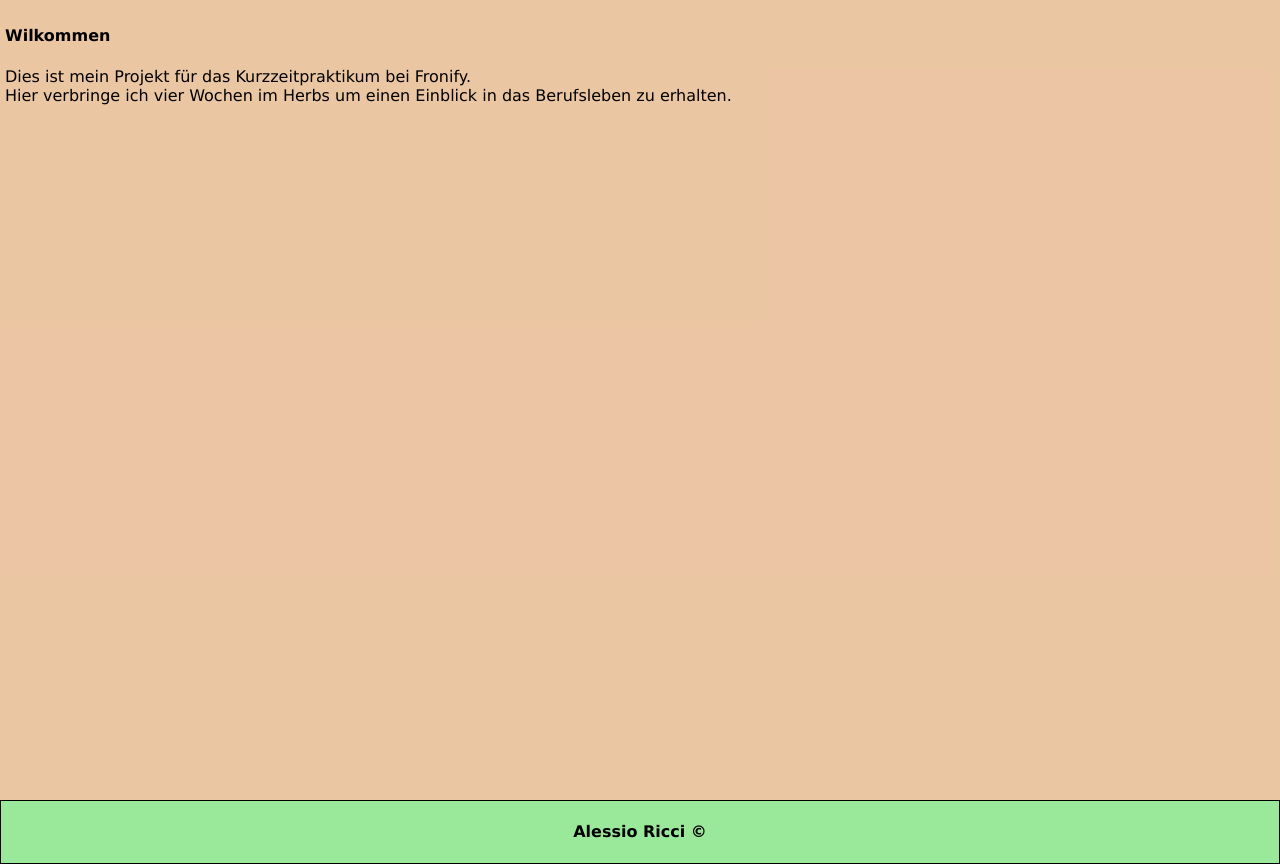
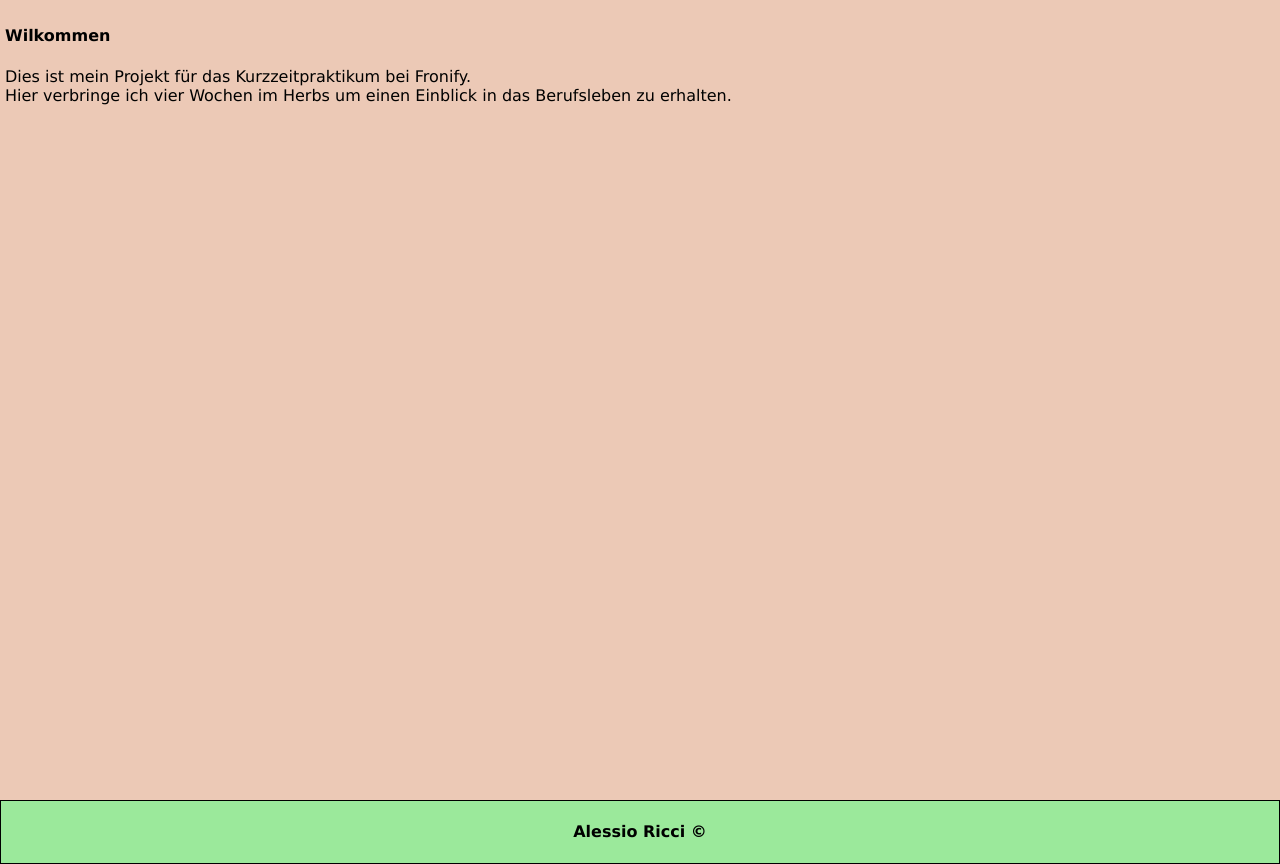
Before and after one commit to AlessioRicci15/ImmobilienPraktikum2019, a PHP site: page / in a window 1280 px wide. Shown: the part 187-1051 px from the top of the page. Run offline with PHP 8.4, Linux system fonts and the light colour scheme.

Commit message:
colors right for all devices (hopefully)

```diff
--- a/css/style.css
+++ b/css/style.css
@@ -35,7 +35,7 @@ nav li{
   text-align: center;
 }
 header, footer{
-  background-color: rgb(131, 228, 131, 0.808);
+  background-color: rgb(155, 233, 155);
 }
 table{
   width: 100%;
@@ -53,7 +53,7 @@ td{
   height: 20px;
 }
 main{
-  background-color: rgb(231, 185, 142, 0.808);
+  background-color: rgb(236, 201, 182);
   min-height: 100%;
   text-align: left;
 }
```
